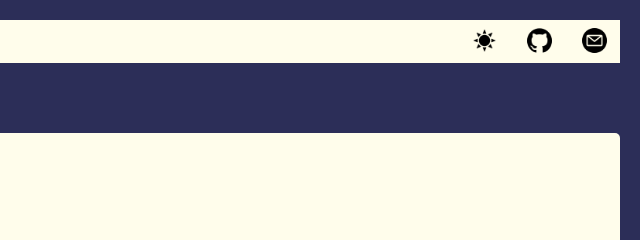
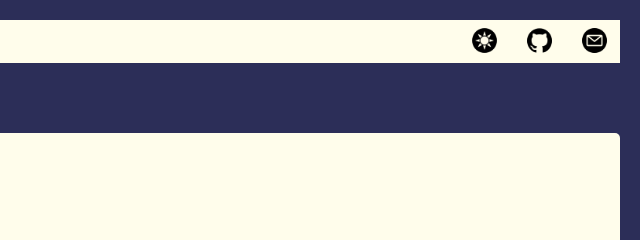
Before and after one commit to angelLi17/website, a plain HTML site: page blog.html in a window 1280 px wide. Shown: the top 240 px of the page, 640-1280 px from the left. Drawn offline with Linux system fonts and the light colour scheme.

Commit message:
Use the sun-circle icon in the navbars

```diff
--- a/blog.html
+++ b/blog.html
@@ -36,7 +36,7 @@
           <a href="https://github.com/angelLi17"><img src = "assets/github.png" alt = "A github icon." aria-label = "github profile" class = "icon"></a>
         </li>
 		<li class = "right">
-          <a href="https://angelli17.github.io/"><img src = "assets/sun.png" alt = "A sun icon." class = "icon" aria-label = "default minima version of site"></a>
+          <a href="https://angelli17.github.io/"><img src = "assets/sun-circle.png" alt = "A sun icon." class = "icon" aria-label = "default minima version of site"></a>
         </li>
       </ul>
     </nav>
```
Also changed, not shown: index.html (+1 -1 lines), portfolio.html (+1 -1 lines).
